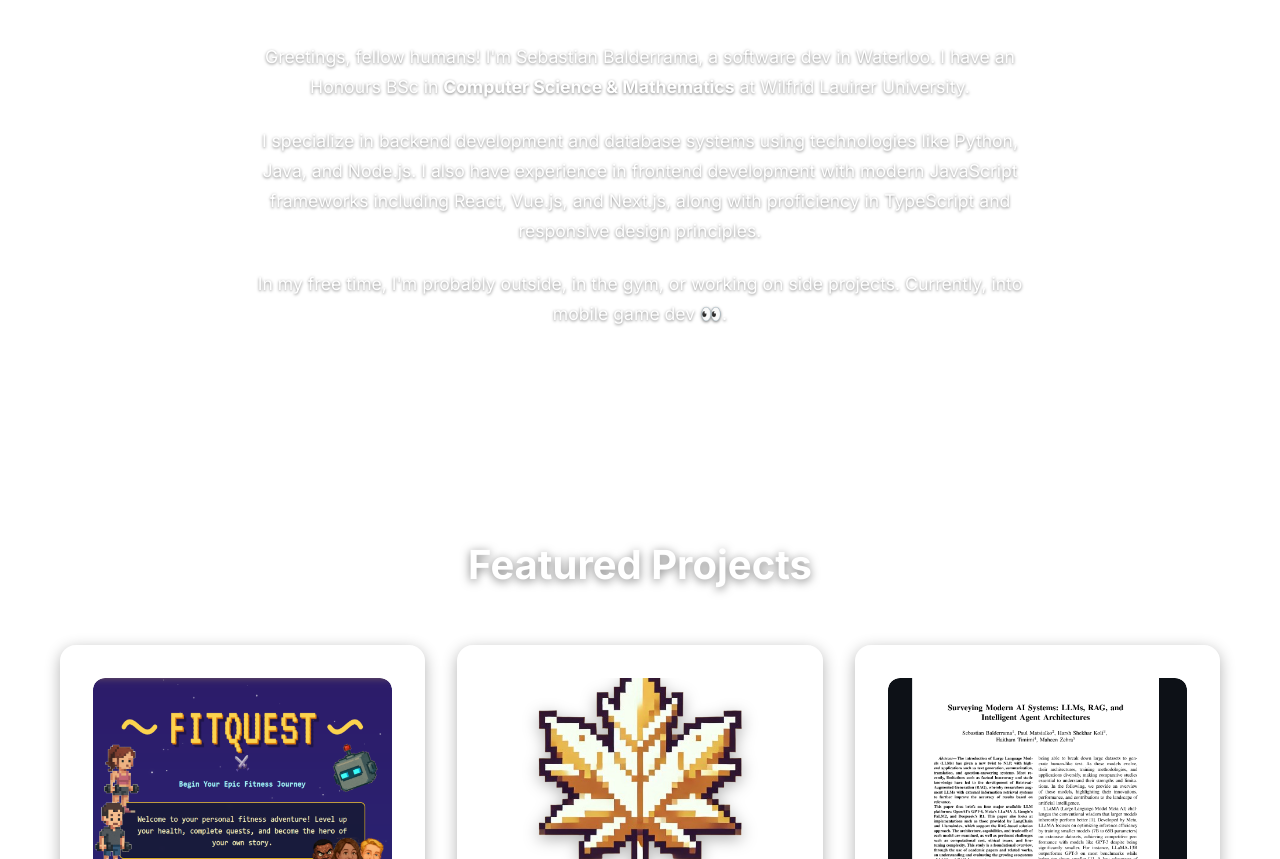
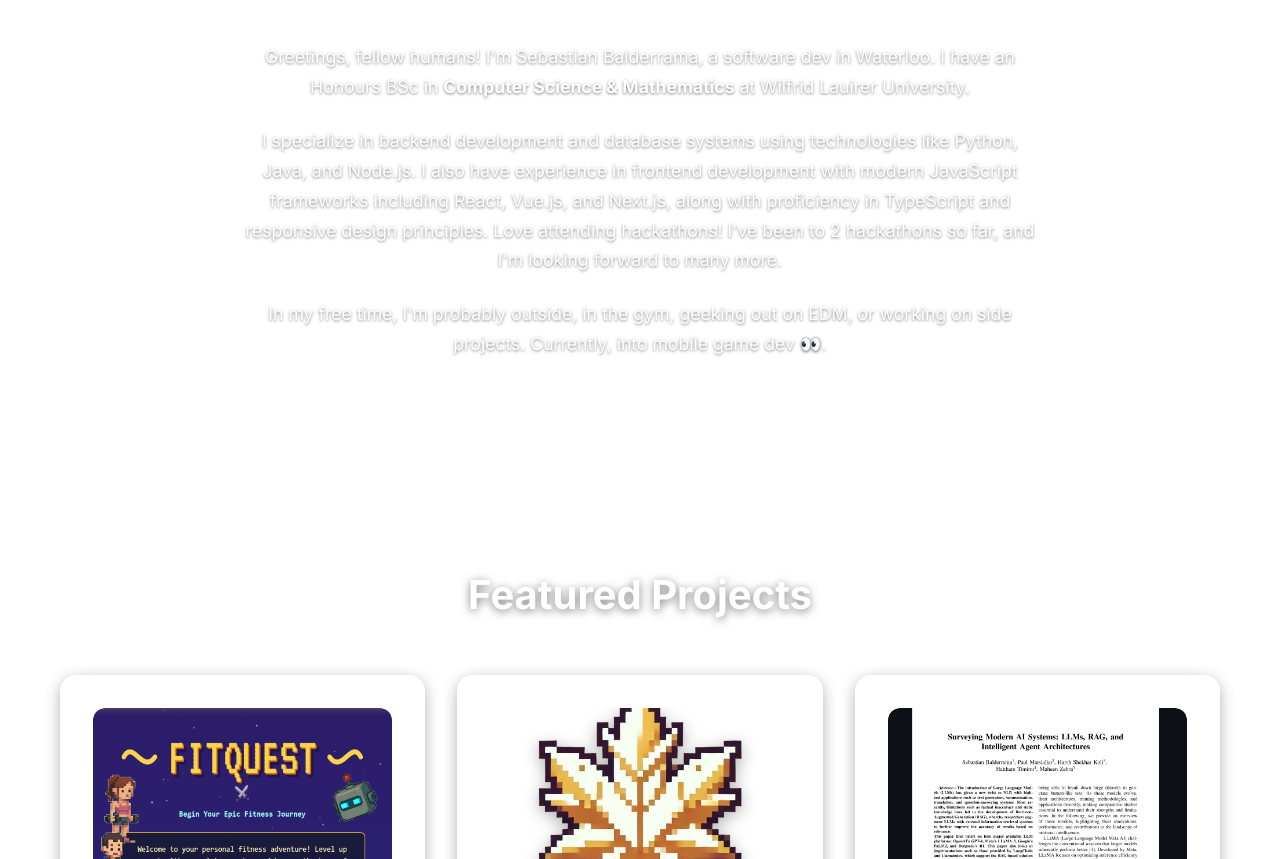
Before and after one commit to SeBalderrama/SeBalderrama.github.io, a React (Vite) app: page / in a window 1280 px wide. Shown: the part 1060-1919 px from the top of the page. Built offline with nearby package versions, Linux system fonts and the light colour scheme.

Commit message:
added stuff to bio pic

```diff
--- a/src/App.tsx
+++ b/src/App.tsx
@@ -184,9 +184,10 @@ function App() {
                     I specialize in backend development and database systems using technologies like Python, Java, and Node.js.
                     I also have experience in frontend development with modern JavaScript frameworks including React, Vue.js, and Next.js,
                     along with proficiency in TypeScript and responsive design principles.
+                    Love attending hackathons! I've been to 2 hackathons so far, and I'm looking forward to many more.
                   </p>
                   <p>
-                    In my free time, I'm probably outside, in the gym, or working on side projects. Currently, into mobile game dev 👀.
+                    In my free time, I'm probably outside, in the gym, geeking out on EDM, or working on side projects. Currently, into mobile game dev 👀.
                   </p>
                 </div>
               </div>
```
